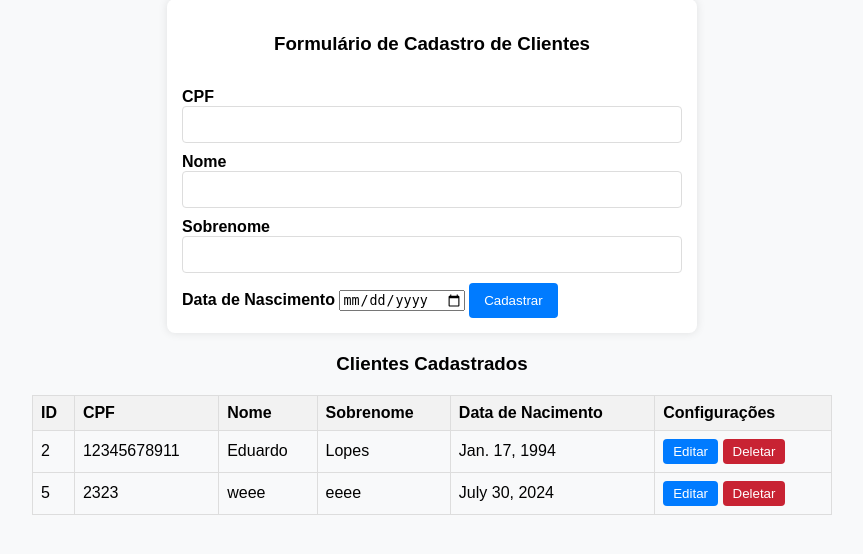
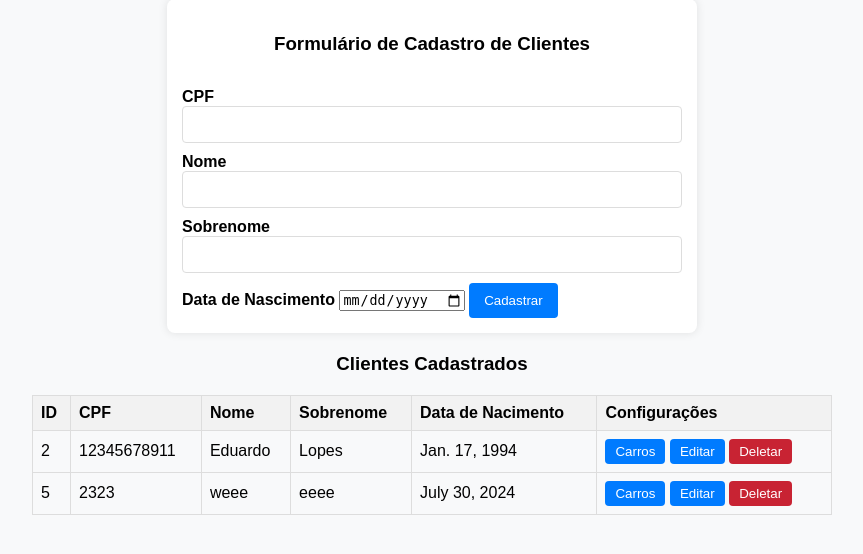
Before and after one commit to eliass0usa/CrudCarros-Django, a Django app: page /core/clientes in a window 1280 px wide. Shown: the part 21-575 px from the top of the page, without its empty margins (208-1071 px from the left). Run offline with Django 5.2, Linux system fonts and the light colour scheme; data comes from the database, SQL or seed files in the repository; both versions use the stored data as it was after the commit.

Commit message:
feat: clientes

```diff
--- a/core/static/templates/clientes.html
+++ b/core/static/templates/clientes.html
@@ -11,7 +11,7 @@
 
 <body>
   <div class="formulario">
-    <form name="formulario-cadastro" action="" method="post">
+    <form name="formulario-cadastro" action="{% url 'salvarCliente' %}" method="POST">
       <h3>Formulário de Cadastro de Clientes</h3>
       <br>
       {% csrf_token %}
@@ -49,8 +49,10 @@
           <td>{{ cliente.nome }}</td>
           <td>{{ cliente.sobrenome }}</td>
           <td>{{ cliente.nascimento }}</td>
-          <td><a href=""><button class="botoes" id="editar">Editar</button></a>
-            <a href=""><button class="botoes" id="deletar">Deletar</button></a>
+          <td>
+            <a href="{% url 'homeCarros' %}"><button class="botoes" id="editar">Carros</button></a>
+            <a href=""><button class="botoes" id="editar">Editar</button></a>
+            <a href="{% url 'deletarCliente' cliente.id %}"><button class="botoes" id="deletar">Deletar</button></a>
           </td>
         </tr>
         {% endfor %}
--- a/core/urls.py
+++ b/core/urls.py
@@ -5,6 +5,9 @@ from . import views
 urlpatterns = [
 
     # Clientes
+    path('clientes', views.homeClientes, name="homeClientes"),
+    path('salvarcliente', views.salvarCliente, name="salvarCliente"),
+    path('deletarCliente<int:id>', views.deletarCliente, name="deletarCliente"),
     path('clientes', views.homeClientes, name="homeClientes"),
 
     # Carros
--- a/core/views.py
+++ b/core/views.py
@@ -9,6 +9,20 @@ def home(request):
 def homeClientes(request):
   clientes = Cliente.objects.all()
   return render (request, "clientes.html", {'clientes': clientes})
+
+def salvarCliente(request):
+  clicpf = request.POST.get("cpf")
+  clinome = request.POST.get("nome")
+  clisobrenome = request.POST.get("sobrenome")
+  clinascimento = request.POST.get("nascimento")
+  Cliente.objects.create(cpf=clicpf, nome=clinome, sobrenome=clisobrenome, nascimento=clinascimento)
+  clientes = Cliente.objects.all()
+  return render(request, "carros.html", {'clientes': clientes})
+
+def deletarCliente(request, id):
+  cliente = get_object_or_404(Cliente, id=id)
+  cliente.delete()
+  return redirect(homeClientes)
 
 # MODEL CARROS #
 def homeCarros(request):
```
Also changed, not shown: core/migrations/0005_alter_cliente_id_alter_cliente_nascimento.py (added), db.sqlite3.
